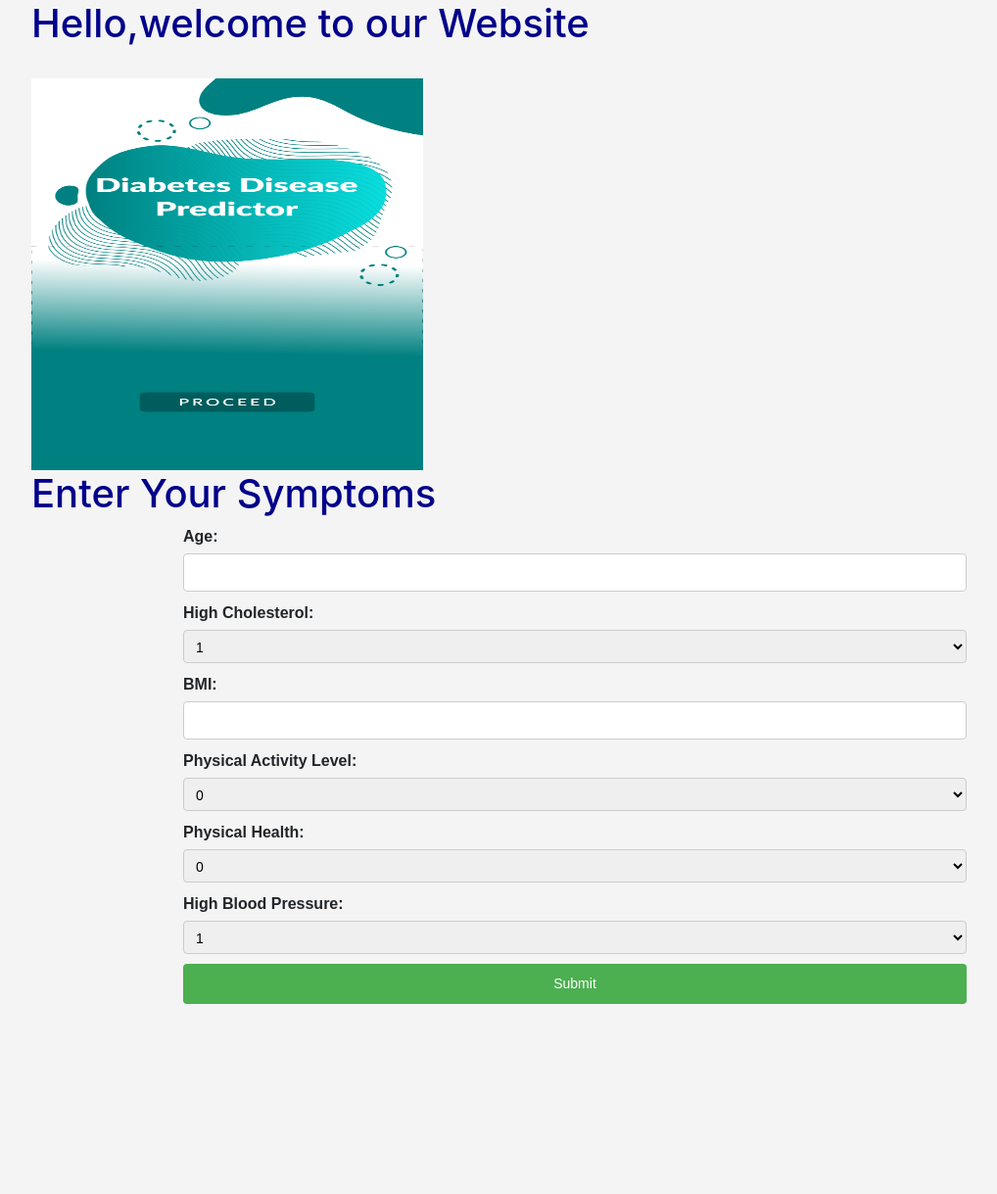
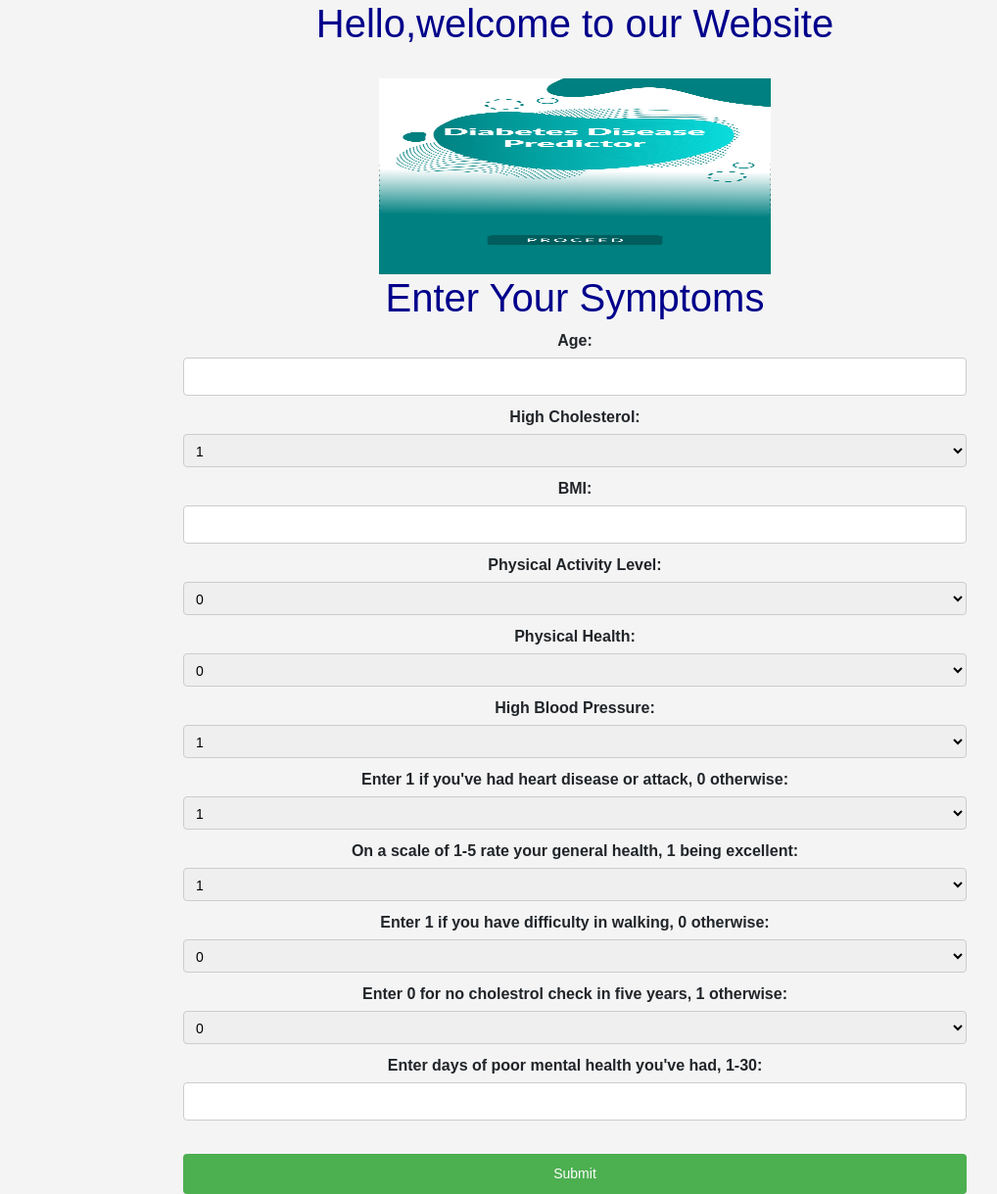
Before and after one commit to Elijah0tieno/Mokami4sec.github.io, a Flask app: page / in a window 1280 px wide. Shown: the part 56-1275 px from the top of the page at 98% size, without its empty margins (53-1071 px from the left). Before the commit the page ends 1081 px from the top, so only its background shows below. Run offline with Flask 3, Linux system fonts and the light colour scheme; a user stored in the database is signed in; some libraries are stand-ins or nearby versions.

Commit message:
updated ui

```diff
--- a/website/templates/home.html
+++ b/website/templates/home.html
@@ -1,17 +1,25 @@
 
 {% extends "base.html" %} {% block title %}Home{% endblock %} {% block content
   %}
+
+  <div class="mainContent">
+
+
+    <form method="POST">
+
       <h1>Hello,welcome to our Website</h1>
-
-    </form>
       <br />
-    <img src="static/image/Abbie.png" width="400" height="400">
+      <img src="static/image/Abbie.png" width="400" height="200">
 
       <title>Symptoms UI</title>
-  </head>
-  <body>
+
+      <!-- if there is prediction value -->
+      {% if results %}
+      <h2 style="color:red; font-size:35px; font-weight:bold;">Results: {{results}}</h2>
+      {%  endif %}
       <h1>Enter Your Symptoms</h1>
-    <form method="POST">
+
+
       <label for="age">Age:</label>
       <input type="number" name="age" id="age" required><br>
 
@@ -37,14 +45,50 @@
       </select><br>
 
       <label for="blood_pressure">High Blood Pressure:</label>
+
+
       <select name="blood_pressure" id="blood_pressure" required>
         <option value="1">1</option>
         <option value="0">0</option>
       </select><br>
 
+
+      <!-- add this items -->
+      <label for="heart_disease_or_attack">Enter 1 if you've had heart disease or attack, 0 otherwise:</label>
+      <select name="heart_disease_or_attack" id="heart_disease_or_attack" required>
+        <option value="1">1</option>
+        <option value="0">0</option>
+      </select><br>
+
+      <label for="gen_hlth">On a scale of 1-5 rate your general health, 1 being excellent:</label>
+      <select name="gen_hlth" id="gen_hlth" required>
+        <option value="1">1</option>
+        <option value="2">2</option>
+        <option value="3">3</option>
+        <option value="4">4</option>
+        <option value="5">5</option>
+      </select><br>
+
+      <label for="diff_walk">Enter 1 if you have difficulty in walking, 0 otherwise: </label>
+      <select name="diff_walk" id="diff_walk" required>
+        <option value="0">0</option>
+        <option value="1">1</option>
+      </select><br>
+
+      <label for="chol_check">Enter 0 for no cholestrol check in five years, 1 otherwise: </label>
+      <select name="chol_check" id="chol_check" required>
+        <option value="0">0</option>
+        <option value="1">1</option>
+      </select><br>
+
+      <label for="men_hlth">Enter days of poor mental health you've had, 1-30: </label>
+      <input type="number" name="men_hlth" id="men_hlth" max="30" min="1" required><br>
+      <br>
       <div align="center">
-      <button type="submit" class="btn btn-primary">Submit</button>
+        <button type="submit" class="btn btn-lg-primary">Submit</button>
       </div>
     </form>
 
+
+  </div>
   {% endblock %}
```
Lines whose indentation alone changed are shown as unchanged.
